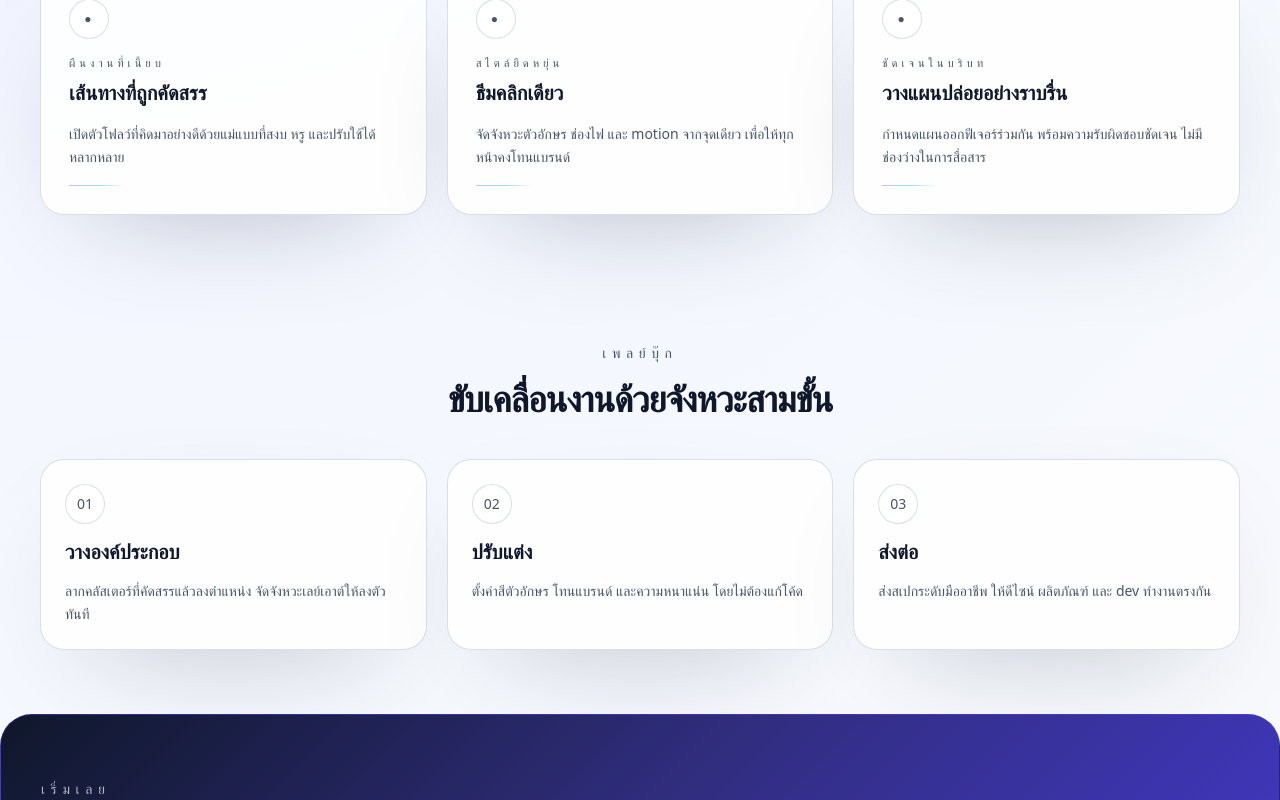
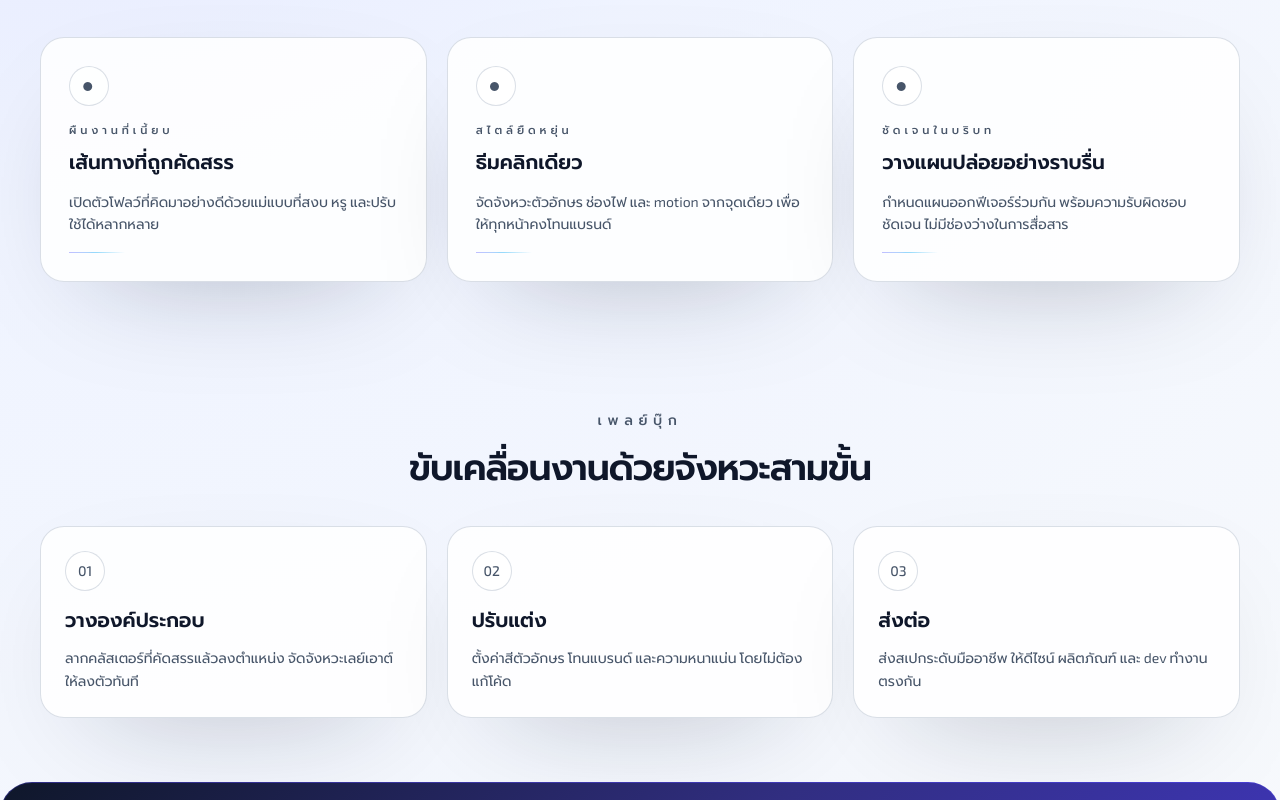
Before and after one commit to Karbys/MEBLOCK, a Next.js app in the folder app/: page / in a window 1280 px wide. Shown: the part 811-1611 px from the top of the page. Built offline with nearby package versions, Linux system fonts and the light colour scheme.

Commit message:
fix: theme content

```diff
--- a/app/app/globals.css
+++ b/app/app/globals.css
@@ -1,9 +1,11 @@
+@import url('https://fonts.googleapis.com/css2?family=Exo+2:ital,wght@0,100..900;1,100..900&family=Prompt:ital,wght@0,100;0,200;0,300;0,400;0,500;0,600;0,700;0,800;0,900;1,100;1,200;1,300;1,400;1,500;1,600;1,700;1,800;1,900&display=swap');
 @import "tailwindcss";
 
 :root {
   --background: #ffffff;
   --foreground: #171717;
-  --font-sans: var(--font-geist-sans);
+  --font-sans: 'Exo 2', 'Prompt', system-ui, -apple-system, BlinkMacSystemFont, 'Segoe UI', sans-serif;
+  --font-thai: 'Prompt', 'Exo 2', system-ui, -apple-system, BlinkMacSystemFont, 'Segoe UI', sans-serif;
   --font-mono: var(--font-geist-mono);
   --page-background: radial-gradient(circle at top left, rgba(129, 140, 248, 0.18), rgba(237, 242, 255, 0.65) 45%, rgba(248, 250, 252, 1) 100%);
   --color-text-primary: #0f172a;
@@ -91,10 +93,17 @@
   }
 }
 
+html,
 body {
+  font-family: var(--font-sans);
   background: var(--page-background);
   color: var(--color-text-primary);
   transition: background 0.6s ease, color 0.4s ease;
+}
+
+:lang(th),
+[lang^='th'] {
+  font-family: var(--font-thai);
 }
 
 [data-theme='dark'] body {
--- a/app/contexts/ThemeContext.tsx
+++ b/app/contexts/ThemeContext.tsx
@@ -31,16 +31,18 @@
 };
 
 export const ThemeProvider: React.FC<{ children: React.ReactNode }> = ({ children }) => {
-  const [theme, setThemeState] = React.useState<Theme>(() => {
-    const initial = getPreferredTheme();
-    if (typeof document !== 'undefined') {
-      applyTheme(initial);
-    }
-    return initial;
-  });
+  const [theme, setThemeState] = React.useState<Theme>('light');
 
   React.useEffect(() => {
-    applyTheme(theme);
+    const preferred = getPreferredTheme();
+    setThemeState(preferred);
+    applyTheme(preferred);
+  }, []);
+
+  React.useEffect(() => {
+    if (typeof document !== 'undefined') {
+      applyTheme(theme);
+    }
     if (typeof window !== 'undefined') {
       window.localStorage.setItem(THEME_STORAGE_KEY, theme);
     }
```
